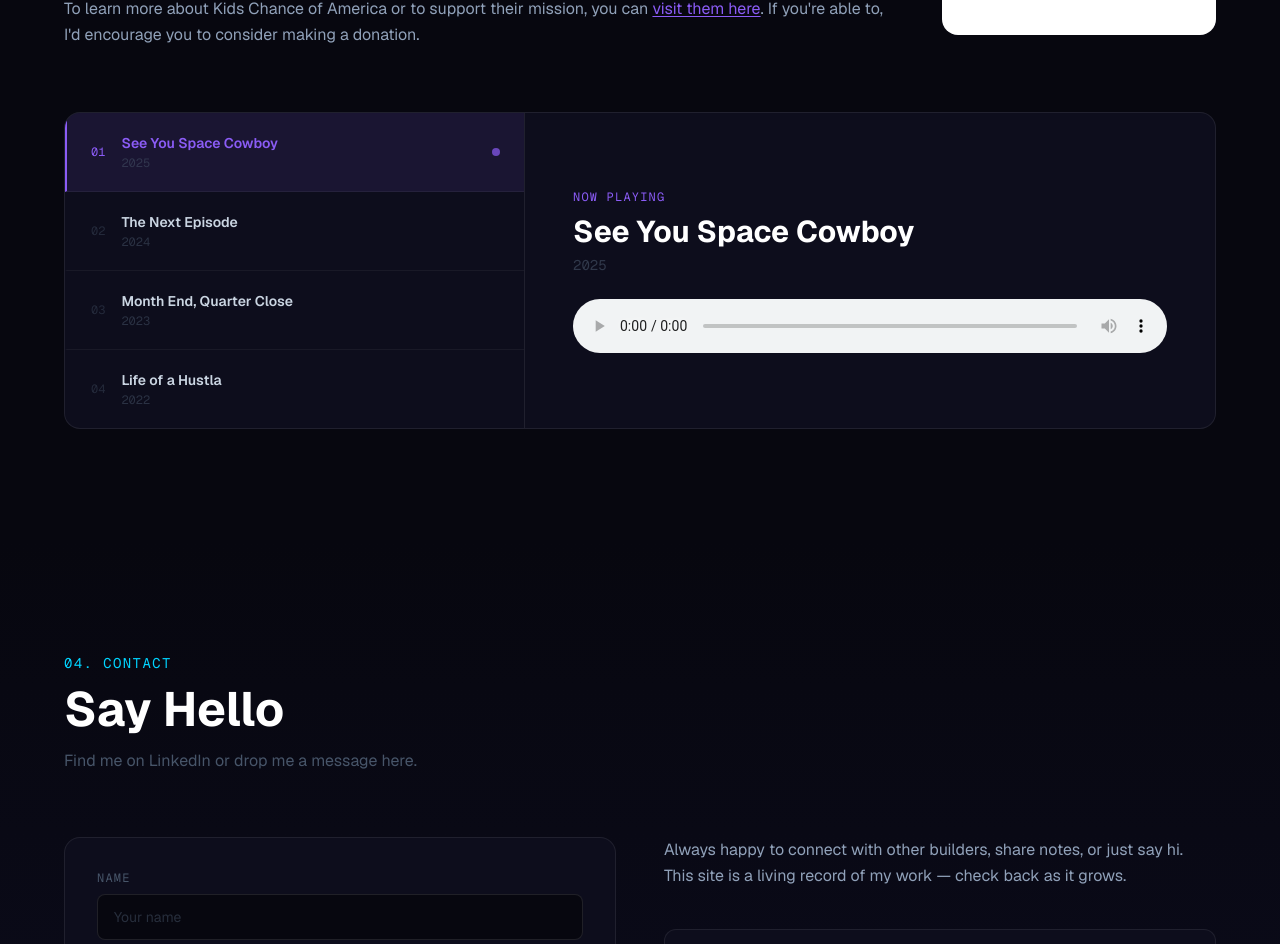
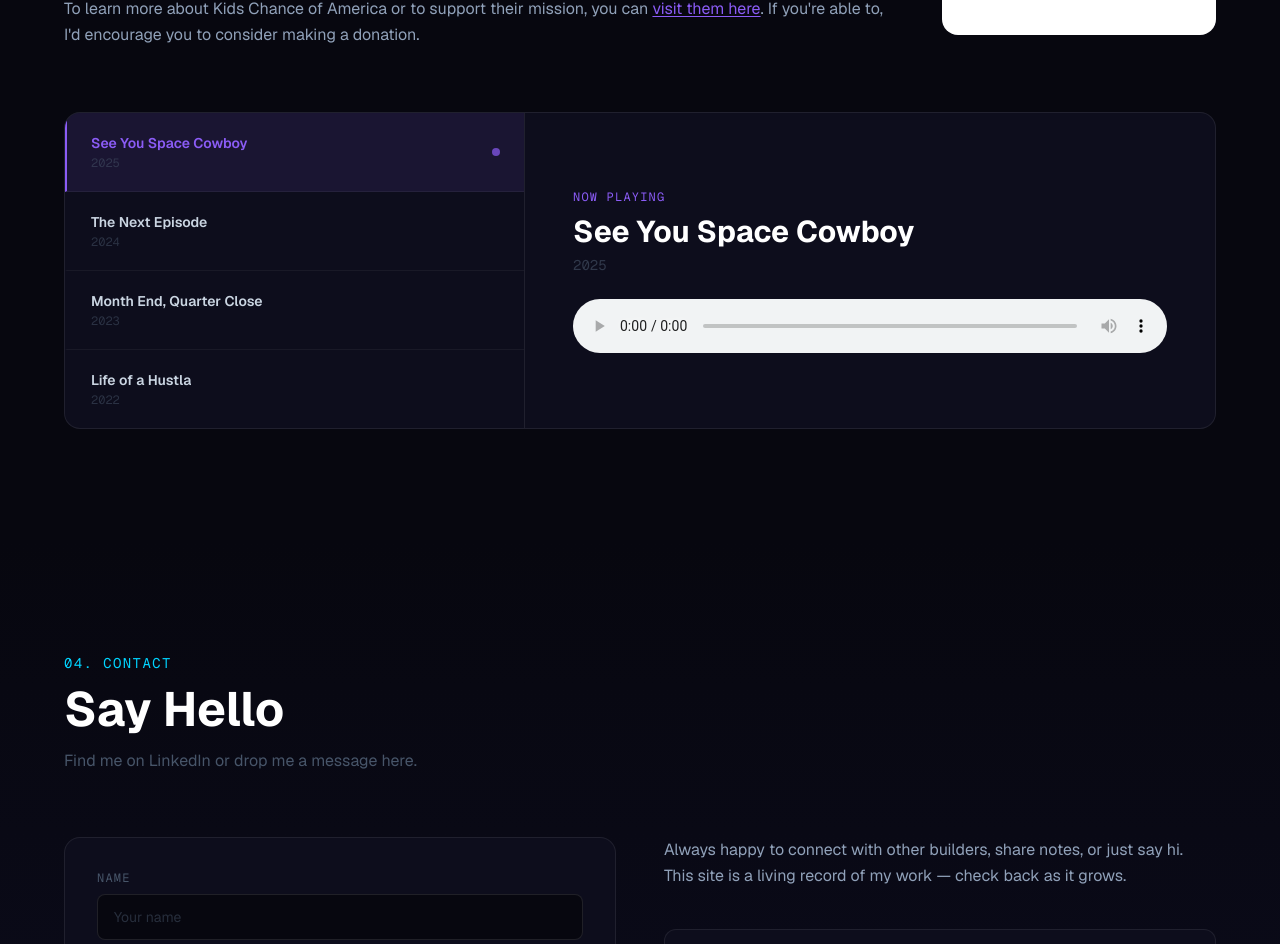
Before and after one commit to drew-lorence-dev/drew-lorence-portfolio, a Next.js app: page / in a window 1280 px wide. Shown: the part 3478-4422 px from the top of the page. Built offline with nearby package versions, Linux system fonts and the light colour scheme.

Commit message:
Remove track numbers from song list

```diff
--- a/components/Music.tsx
+++ b/components/Music.tsx
@@ -118,9 +118,6 @@ export default function Music() {
                         : "hover:bg-white/5 border-l-2 border-l-transparent"
                     }`}
                   >
-                    <span className={`text-xs font-mono shrink-0 ${isActive ? "text-accent-2" : "text-muted/40"}`}>
-                      {String(i + 1).padStart(2, "0")}
-                    </span>
                     <div className="min-w-0">
                       <p className={`text-sm font-semibold truncate transition-colors ${isActive ? "text-accent-2" : "text-slate-300"}`}>
                         {track.title}
```
